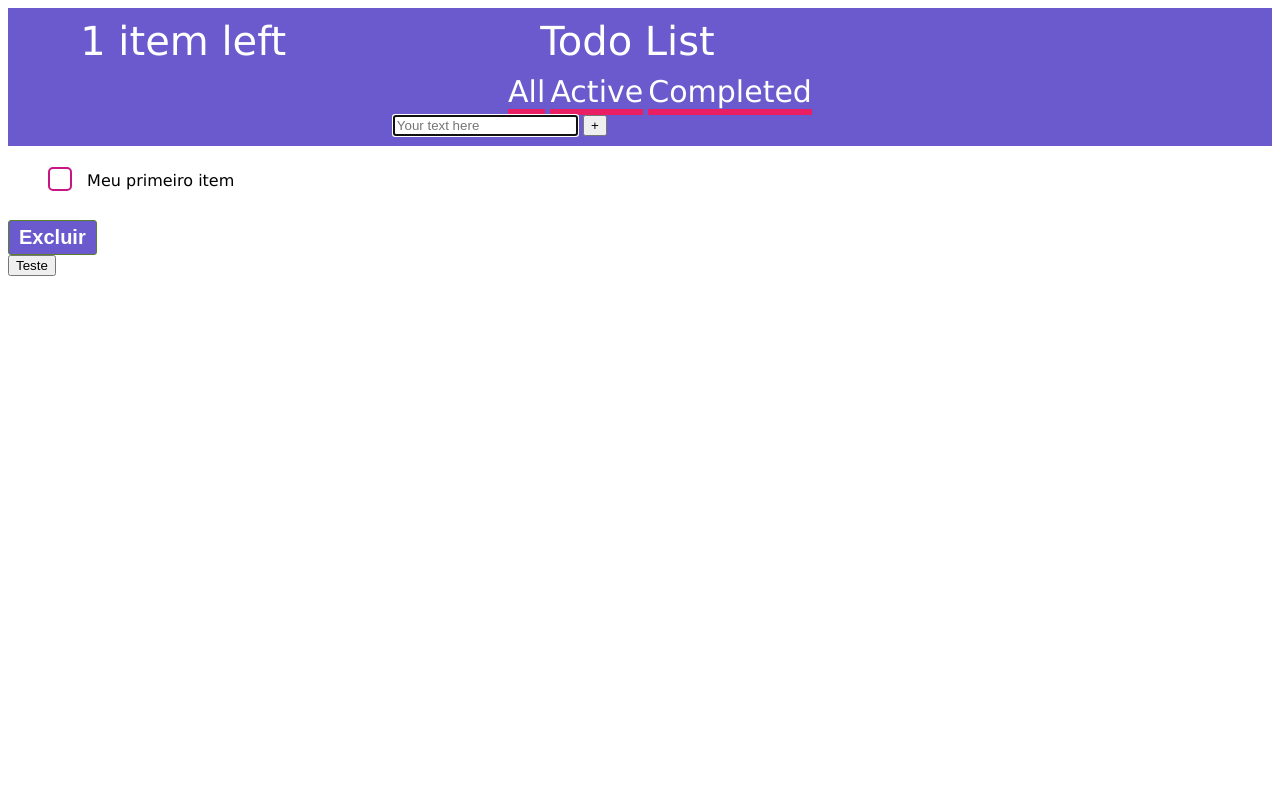
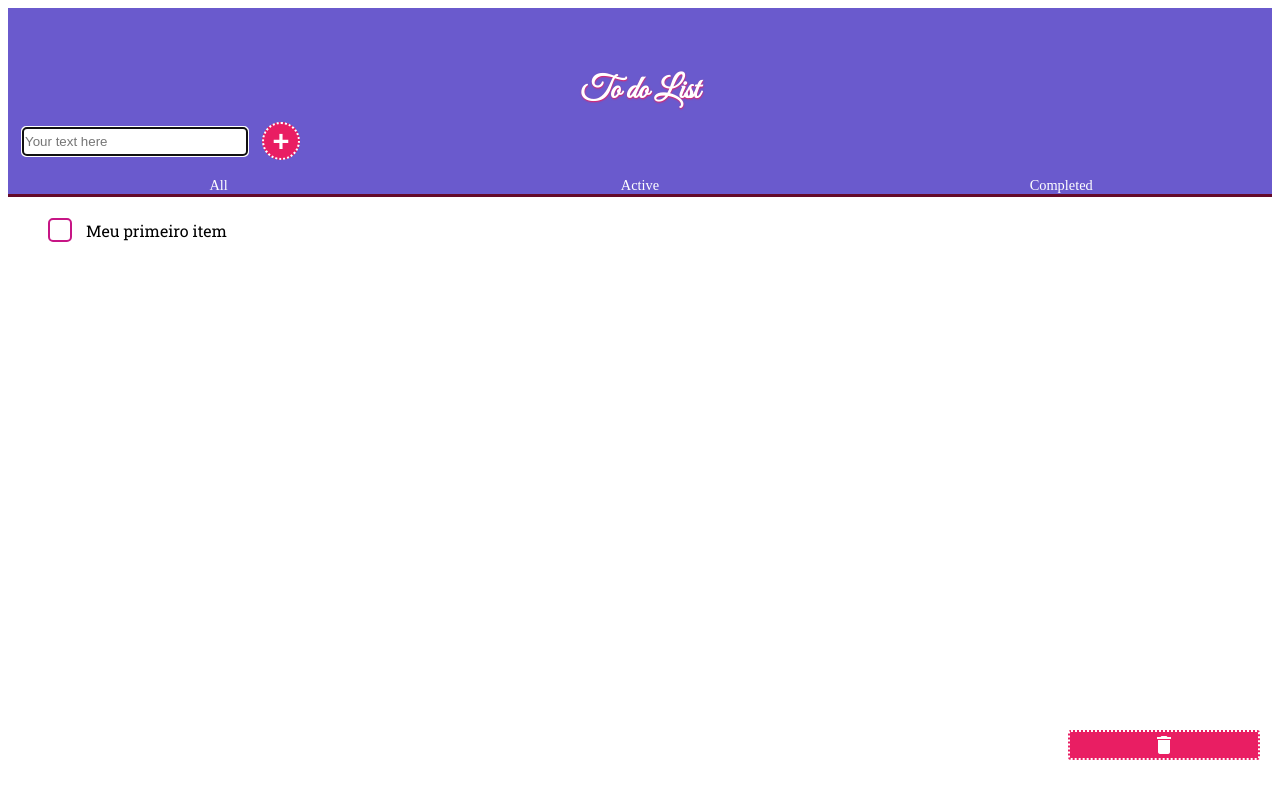
Before and after one commit to mayaracaroline/todo-list, a website: page index.html in a window 1280 px wide. Drawn offline with Linux system fonts and the light colour scheme; files that its build step writes are made by us from their sources; files whose address does not match are found by name.

Commit message:
improve style

```diff
--- a/index.html
+++ b/index.html
@@ -8,35 +8,29 @@
   <meta name="viewport" content="width=device-width, initial-scale=1">
 
   <link rel="stylesheet" type="text/css" href="static/style.css">
+  <link href="https://fonts.googleapis.com/icon?family=Material+Icons"
+      rel="stylesheet">
 
 </head>
 <body>
   <header>
-    <div class="toolbar">
-      <span class="items-left">1 item left</span>
-      <span class="item-title">Todo List</span>
-      <span class="item-list"></span>
-      <span class="menu"></span>
-    </div>
-    <div class="navbar">
-      <ul>
-        <li>All</li>
-        <li>Active</li>
-        <li>Completed</li>
-      </ul>
-    </div>
-    <form id="form-add-item" action="" class="form">
-      <fieldset>
+    <legend><h1>To do List</h1></legend>
+    <form id="form-add-item" action="">
+      <fieldset class="clearfix">
         <input
           type="text"
           name="input-add-item"
           id="input-add-item"
           placeholder="Your text here"
           autofocus
+          class="input-add-item"
         />
-        <input type="submit" id="button-add-item" value="+"/>
+        <input type="submit" id="button-add-item" value="+" class="button-add-item" />
       </fieldset>
     </form>
+    <div class="navbar">
+      <span>All</span><span>Active</span><span>Completed</span>
+    </div>
   </header>
   <main>
     <ul id="list-container" class="list-container">
@@ -46,9 +40,10 @@
         </label>
       </li>
     </ul>
-    <button name="btn-remove-item" id="btn-remove-item">Excluir</button>
+         <button name="btn-remove-item" id="btn-remove-item">
+        <i class="material-icons">delete</i>
+     </button>
   </main>
-  <button>Teste</button>
   <script type="text/javascript" src="/static/script.js"></script>
 </body>
 </html>
--- a/public/script.js
+++ b/public/script.js
@@ -1,16 +1,21 @@
 (function() {
   // Declarações Globais:
   var ul = document.getElementById('list-container');
-  // Ul principal que contém todos itens da lista
   var form = document.getElementById('form-add-item');
-  // Input text que recebe valor para inserção na lista
   var inputAddItem = document.getElementById('input-add-item');
-  // Botão para remoção de itens
   var btnRemover = document.getElementById("btn-remove-item");
   // Para identificação de cada checkbox criado
   var numberItem = 1;
 
   // -------------------------- Functions ---------------------------------------//
+  // Função: validateEmptyInput()
+
+  function validateEmptyInput(inputText){
+    if(document.getElementById(inputText).value == ''){
+      return alert('Ops! :( \nVocê esqueceu informar o item.');
+    }
+  }
+
   // Função: addItem()
   // Descrição: Função que cria e adiciona itens a lista.
   function addItem(){
@@ -26,10 +31,9 @@
     label.setAttribute('class','item-label');
 
     if(document.getElementById('input-add-item').value == ''){
-        alert('Ops! :( \nVocê esqueceu informar o item.');
+      return alert('Ops! :( \nVocê esqueceu informar o item.');
     }
-    // var spanCheckmark = document.createElement('span');
-    // spanCheckmark.setAttribute('class','checkmark');
+
     var spanItemDescription = document.createElement('span');
     spanItemDescription.setAttribute('class','item-description');
 
@@ -41,15 +45,11 @@
           );
   	label.appendChild(spanItemDescription);
 
-
   	// Append:
   	li.appendChild(label);
   	ul.appendChild(li);
-    // Cria uma lista com todos os checkbox dentro da ul
     var checkboxList = ul.querySelectorAll('input');
 
-
-    // Verifica se há algum item na lista, caso não exista o botão de remoção é ocultado
     if(checkboxList.length != 0)
     {
       btnRemover.style.display = "block";
@@ -79,16 +79,13 @@
    @return {bool} True - Se houver algum checkbox flegado
                   False - Caso não encontre nenhum checkbox flegado*/
   function verificaCheckList(checkList){
-    for(let i = 0; i < checkList.length; i++)
-    {
+    for(let i = 0; i < checkList.length; i++){
       var itemCheckbox;
-      if(checkList[i].checked)
-      {
+      if(checkList[i].checked){
         itemCheckbox = true;
         break;
       }
-      else
-      {
+      else{
         itemCheckbox = false;
       }
     }//for
@@ -103,33 +100,23 @@
      verificando os inputs flegados, caso estejam flegados a 'li' referente aquele
      item é excluída.*/
   function removeItem(){
-    // Cria uma lista com todos as "li's" existentes nesta 'ul'
         checkboxList = ul.querySelectorAll('input');
     var liList = ul.querySelectorAll('li');
     // Verifica se há algum checkbox flegado
-    if(verificaCheckList(checkboxList))
-    {
-      if (confirm("Deseja excluir estes itens?"))
-      {
-          checkboxList.forEach(function(element,index)
-          {
-            if(element.checked)
-            {
-              // Remove a 'li' referente ao checkbox clicado.
+    if(verificaCheckList(checkboxList)){
+      if (confirm("Deseja excluir estes itens?")) {
+          checkboxList.forEach(function(element,index){
+            if(element.checked){
               liList[index].remove();
             }
           });
-          // Cria uma lista com todos os checkbox dentro da ul
           checkboxList = ul.querySelectorAll('input');
-          if(checkboxList.length == 0)
-          {
-            // Oculta o botão de remoção caso não haja itens
+          if(checkboxList.length == 0){
             btnRemover.style.display = "none";
           }
       }
     }
-    else
-    {
+    else{
       alert("Não há itens selecionados");
     }
   }
--- a/public/style.css
+++ b/public/style.css
@@ -1,39 +1,80 @@
-body{
-  font-family: Verdana, Arial, Helvetica, sans-serif;
+@import url('https://fonts.googleapis.com/css?family=Great+Vibes|Roboto+Slab');
+
+
+header {
+  background-color: #6A5ACD;
+  color: #FFF;
+  position: relative;
+}
+
+header h1 {
+  font-family: 'Great Vibes', cursive;
+  text-align: center;
+  padding-top: 5%;
+  text-shadow: #e91e63 0.01em 0.02em 0.05em;
+  margin: 0;
+}
+
+form {
+  margin-bottom: 10px;
+}
+
+fieldset {
+  border: none;
+}
+
+button,
+input[type="button"],
+input[type="reset"],
+input[type="submit"]  {
+  cursor: pointer;
+  -webkit-appearance: button;
+  *overflow: scroll;
+}
+
+.clearfix::after {
+  content: "";
+  clear: both;
+  display: table;
+}
+
+.input-add-item {
+  width: 220px;
+  height: 25px;
+  border: dotted #e91e63 1px;
+  border-radius: 4px;
+  margin-right: 10px;
+}
+
+.button-add-item {
+  background-color: #e91e63;
+  border-radius: 100%;
+  border: dotted #FFF 2px;
+  width: 38px;
+  height: 38px;
+  color: #FFF;
+  font-size: 29px;
+  font-weight: bold;
+  position: relative;
+  top: 5px;
 
 }
 
-fieldset{
-  border: 0px;
+.navbar span {
+  width: 33.33%;
+  display: inline-block;
+  font-size: 90%;
+  text-align: center;
+  border-bottom: solid 3px #640a29;
 }
 
-header{
-  background-color: #6A5ACD;
-  color: #FFF;
+.navbar span:hover {
+  border-bottom: solid 3px  #e91e63;
 }
 
-.toolbar{
-  padding: 10px;
-}
-
-.items-left{
-  font-size: 40px;
-  margin-left:5%;
-}
-
-.item-title{
-  font-size: 40px;
-  text-align: center;
-  margin-left:20%;
-}
-
-.item-list{
-  font-size: 40px;
-  margin-left: 30%;
-}
-
-#input-add-item{
-  margin-left: 30%;
+main {
+  font-family: 'Roboto Slab', serif;
+  position: relative;
 }
 
 .list-container {
@@ -51,6 +92,7 @@ header{
 
 .item-label:before {
   content: "";
+  position: relative;
   display: inline-block;
   height: 20px;
   width: 20px;
@@ -58,7 +100,6 @@ header{
   background-color: #FFF;
   border: 2px solid #C71585;
   border-radius: 5px;
-  position: relative;
   top: 5px;
 }
 
@@ -86,32 +127,180 @@ header{
 }
 
 #btn-remove-item {
-    background-color: #6A5ACD;
-    border: 1px solid #588129;
-    color:  white;
-    font-size:  20px;
-    font-weight: bold;
-    padding: 5px 10px;
-    border-radius: 3px;
+  width: 15%;
+  background-color: #e91e63;
+  border: 2px dotted #FFF;
+  color: white;
+  font-size: 100%;
+  font-weight: bold;
+  border-radius: 3px;
+  line-height: 1%;
+  right: 20px;
+  bottom: 5%;
+  position: fixed;
 }
 
-.navbar li {
-  width: 100%;
-  height: 100%;
-  margin: 0 auto;
-  display: inline;
-  align-items: center;
-  align-content: center;
-  justify-content: center;
-  font-size: 30px;
-/*  padding-left: 8%;
-  padding-right: 8%; */
-  border-bottom: solid 6px #e91e63;
+/*@media screen and (max-width:320px)  {
+
+  body {
+    width: 312px;
+  }
+
+  .navbar {
+    font-size: 18px;
+  }
+
+  .navbar span {
+    width: 104px;
+  }
+
+}*/
+
+
+/*@media screen and (min-width:768px) {
+
+  body {
+    width: 760px;
+    font-size: 26px;
+  }
+
+  header h1 {
+    font-size: 80px;
+
+  }
+
+  fieldset {
+    top:70%;
+    left: 50%;
+  }
+
+  .input-add-item {
+    width: 600px;
+    height: 40px;
+    border: dashed #e91e63 2px;
+    font-size: 18px;
+  }
+
+  .button-add-item {
+    width: 50px;
+    height: 50px;
+    border: dashed #FFF 2px;
+    margin: -4px 0 0 30px;
+  }
+
+  .item-label {
+    font-size: 24px;
+  }
+
+  #btn-remove-item {
+    bottom: 5%;
+    right: 30px;
+  }
+
+  .item-label input:checked ~ .item-description:before {
+    top:0;
+  }
+
+}*/
+
+/*@media screen and (min-width:732px) and (orientation: landscape) {
+
+  #btn-remove-item {
+
+    position: absolute;
+    margin-top: 10px;
+    bottom: 0;
+    right: 30px;
+  }
+}
+*/
+/*@media screen and (min-width:980px) {
+  body {
+    width: 970px;
+  }
+
+  .input-add-item {
+    width: 760px;
+    height: 40px;
+    border: dashed #e91e63 2px;
+    font-size: 18px;
+  }
+
+  #btn-remove-item {
+    bottom: 10%;
+    right: 30px;
+  }
 
 }
 
-.navbar ul {
-  margin: 0 auto;
- /* align-content: center;*/
-  text-align: center;
-}
+@media screen and (min-width:1280px) {
+  body{
+    width: 1260px;
+    font-size: 30px;
+  }
+
+  header h1 {
+    padding-top: 3%;
+    font-size: 100px;
+  }
+
+  .input-add-item {
+    width: 965px;
+    height: 55px;
+    border: dashed #e91e63 2px;
+    font-size: 24px;
+  }
+
+  .button-add-item {
+    width: 65px;
+    height: 65px;
+    border: dashed #FFF 2px;
+    margin: -4px 0 0 40px;
+  }
+
+  .navbar {
+    font-size: 40px;
+  }
+
+  fieldset {
+    margin-right: 30%;
+  }
+
+  .navbar span {
+    width: 420px;
+  }
+
+  .item-label {
+    font-size: 35px;
+  }
+
+  #btn-remove-item {
+    bottom: 10%;
+    right: 30px;
+  }
+
+  .item-label:before {
+    width: 30px;
+    height: 30px;
+  }
+
+  .item-label input:checked ~ .item-description:before {
+    top:3px;
+    border-left: 5px solid;
+    border-bottom: 6px solid;
+    height: 12px;
+    width: 28px;
+  }
+
+  #btn-remove-item {
+    height: 40px;
+    bottom: 10%;
+    right: 30px;
+  }
+
+}*/
+
+
+/*@media only screen and (min-width:1440px) {
+
+}*/
```
